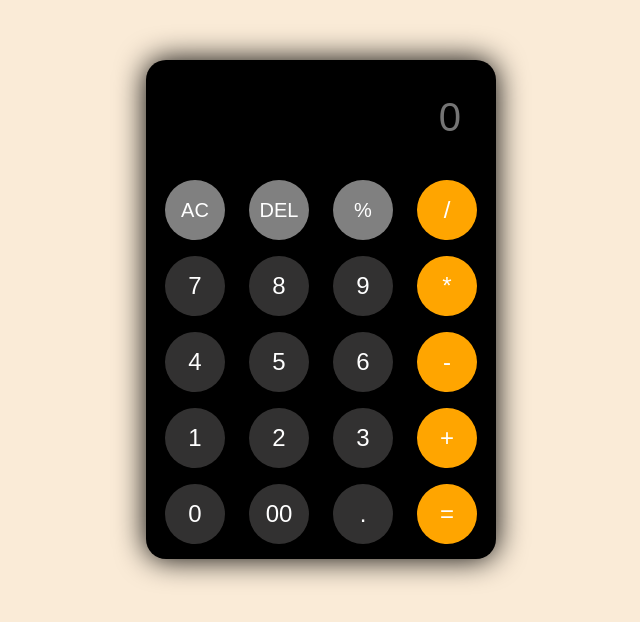
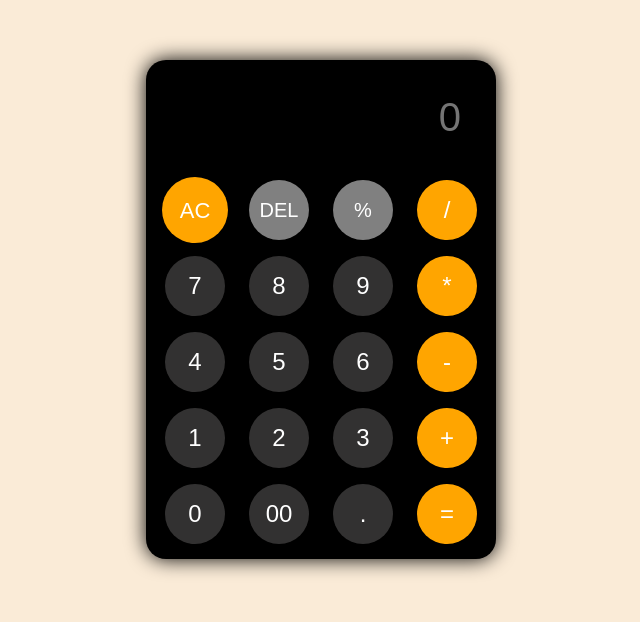
Before and after one commit to lovishverma1435/calculator, a plain HTML site: page index.html in a window 1280 px wide. In both pictures the pointer is over the button "AC". Shown: the whole page, without its empty margins (319-959 px from the left). Drawn offline with Linux system fonts and the light colour scheme.

Commit message:
hover commit

```diff
--- a/style.css
+++ b/style.css
@@ -13,7 +13,7 @@ body {
     margin:0 auto;
     margin-top: 60px;
     border-radius: 20px;
-    box-shadow: 0 0 30px black;
+    box-shadow: 0 0 20px black;
     width: 100%;
     background-color: #000;
     max-width: 350px;
@@ -58,6 +58,12 @@ body {
     outline: none;
     margin: 0 auto;
     cursor: pointer;
+    transition: 0.5s ease;
+}
+
+.button:hover {
+    transform: scale(1.1);
+    background-color: orange;
 }
 
 .edit {
```
